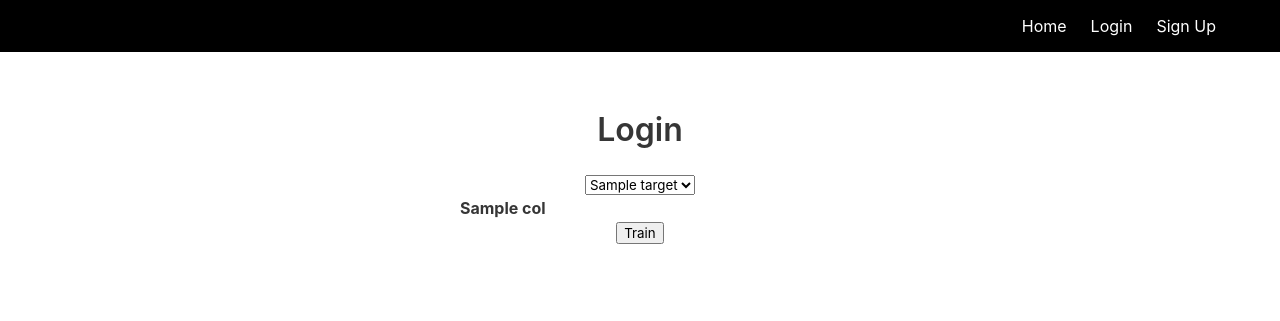
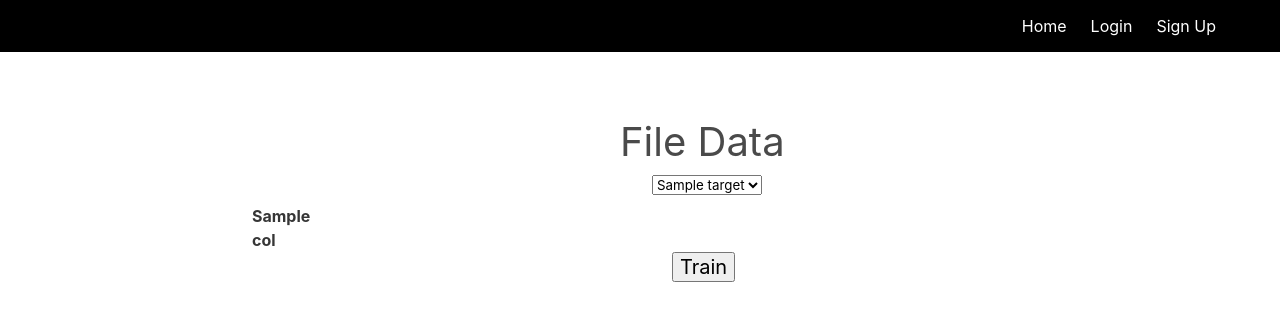
Before and after one commit to tonymorris21/interimproject, a Flask app: template project/templates/filedata.html in a window 1280 px wide. Shown: the top 321 px of the page. Run offline with Flask 2, Linux system fonts and the light colour scheme; the template is opened without the code that fills it: most values are stand-ins (such as "Sample title", 1, 10 or a date in 2020); lists and menus that the app fills with data are empty; parts of the project's set-up code (start-up, migrations or seed data) failed here and were passed over.

Commit message:
File Data

```diff
--- a/project/filedata.py
+++ b/project/filedata.py
@@ -41,4 +41,5 @@ def file_data():
     tables=[dataframe.to_html(index=False,classes='data')]
     body = ''
     target = list(df.columns)
+
     return render_template('filedata.html',column_names=dataframe.columns.values,row_data=list(dataframe.values.tolist()),target = target,columns = list(df.columns),dataTypeDict = dataTypeDict,check_box = "Nullable", numcolumns = numcolumns, zip=zip,datasetname = filename, numrows =numrows)
--- a/project/static/style.css
+++ b/project/static/style.css
@@ -6,3 +6,11 @@
 
     color:white;
 }
+table {
+    border-collapse: separate;
+    border-spacing: 50px 0;
+  }
+
+  td {
+    padding: 10px 0;
+  }
--- a/project/templates/filedata.html
+++ b/project/templates/filedata.html
@@ -1,40 +1,92 @@
 {% extends "base.html" %}
 
 {% block content %}
-<div class="column is-4 is-offset-4">
-    <h3 class="title">Login</h3>
-    <form id = "myform" action = "{{ url_for('train.train_data') }}">
+<style>
+tr,th,table {
+  padding-right:120px;
+}
+table{
+  margin-top:5%;
+}
+form{
+  margin-left:80px;
+  width:100%;
+}
+h1 {
+  font-size:40px;
+  margin-left:9.2em;
+  white-space: nowrap;
+}
+select{
+  margin-left:30em;
+}
+#submit{
+  font-size:20px;
+  margin-left:25em;
+}
+
+td a {
+  padding-left:3em;
+
+}
+.center {
+  margin-left: auto;
+  margin-right: auto;
+}
+  </style>
+
+<div class="column is-2 is-offset-1">
+
+    <form  id = "myform" action = "{{ url_for('train.train_data') }}">
+
+
+
+
+    <table class ="center">
+      <h1 >File Data</h1>
       <select id = "target" name = "target">
         <option value="{{target[0]}}" selected>{{target[0]}}</option>
         {% for target in target[1:] %}
           <option value="{{target}}">{{target}}</option>
         {% endfor %}
       </select>
-
-
-    <table>
-      <tr>
+      <tr >
         {% for col in column_names %}
-          <th>{{col}}</th>
+        <th >{{col}}</th>
         {% endfor %}
     </tr>
     {% for row in row_data %}
-      <tr>
+    <tr >
         {% for col, row_ in zip(column_names, row) %}
+          {%if col == "Column Name" %}
+<td> <input type="text" id="columnname" name="columnname" value="{{ row_ }}"></input></td>
+          {%endif%}
+        {%if col == "Missing(Count)"%}
+         <td  >{{row_}}
+    <small>
+      <br>
+            <input type="checkbox" id="mean" name="mean" value="{{ row[0] }}">Mean</input>
+            <input type="checkbox" id="mode" name="mode" value="{{ row[0] }}">Mode</input>
+       </small>
+        </td>
+         {%endif%}
         {% if col == check_box %}
-          <td>
-            <input type="checkbox" id="one_checkbox" name="one_checkbox" value="{{ row.column_names }}">
+        <td >
+          <input type="checkbox" id="nullable" name="nullable" value="{{ row[0] }}">
         </td>
-          {% else %}
-          <td>{{row_}}</td>
+        {% elif col != "Missing(Count)"%}
+          {% if col != "Column Name" %}
+            <td ><p>{{row_}}</p></td>
+          {% endif %}
         {% endif %}
         {% endfor %}
     </tr>
     {% endfor %}
 
+
   </table>
 </form>
-          <input type="submit" form="myform" value="Train"/>
+          <input id="submit"style = "text-align: center"; type="submit" form="myform" value="Train"/>
 
 </div>
 {% endblock %}
```
Also changed, not shown: project/train.py (+45 -13 lines), project/db.sqlite. Lines whose indentation alone changed are shown as unchanged.
